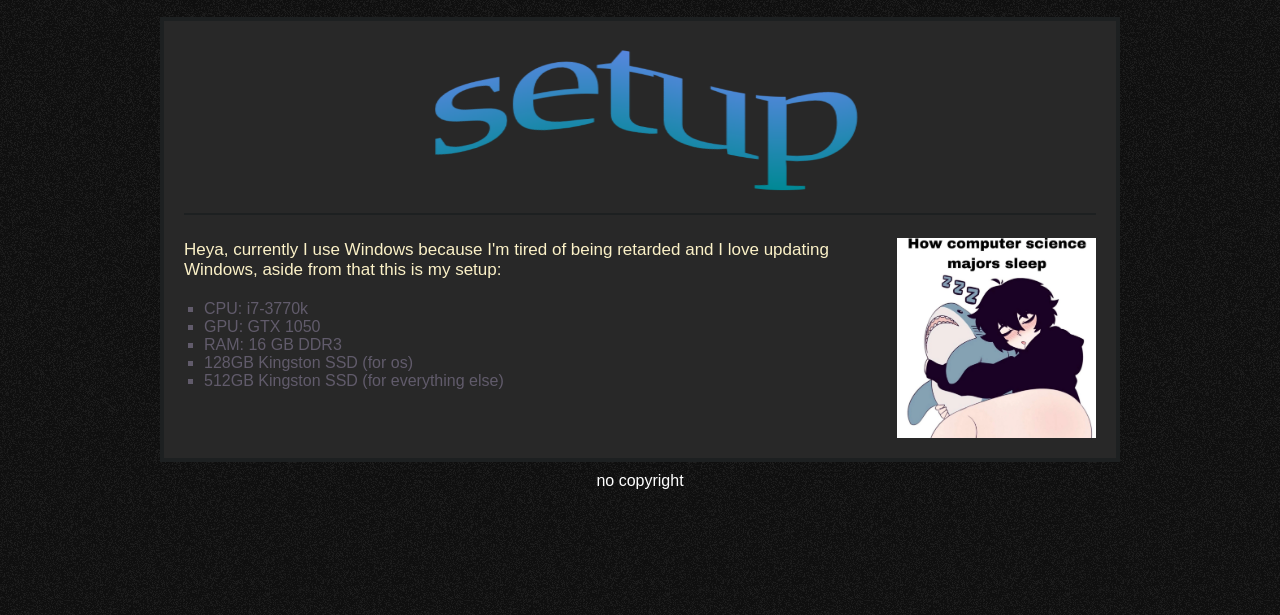
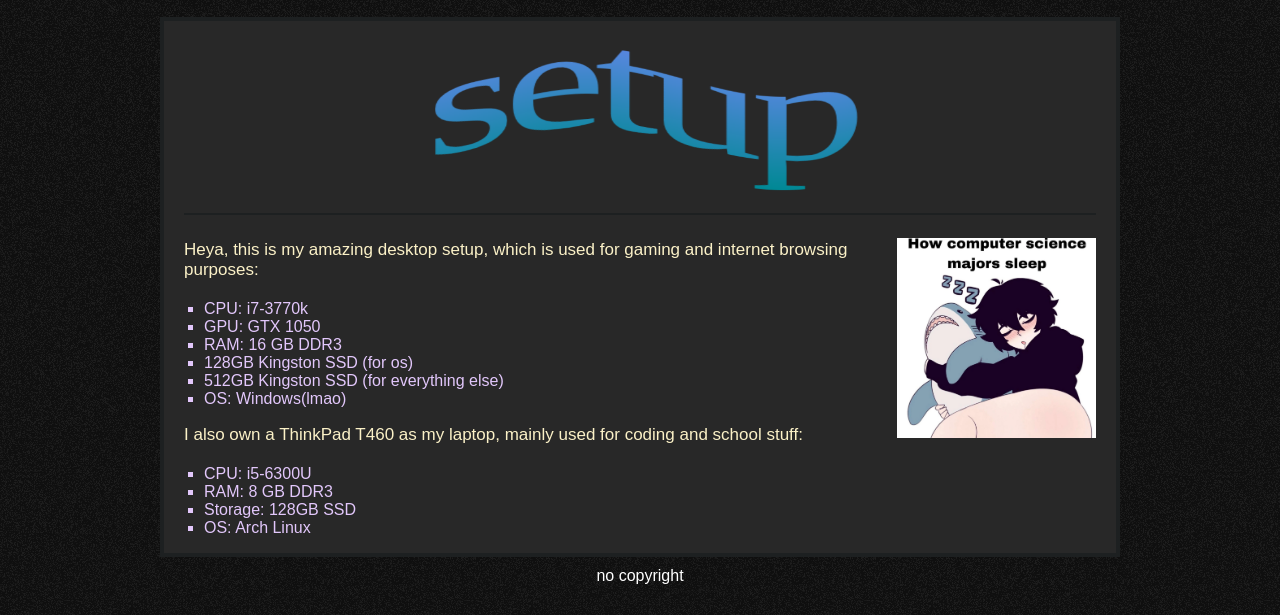
Before and after one commit to nembenike/lair, a plain HTML site: page setup.html in a window 1280 px wide. Shown: the part 298-913 px from the top of the page. Before the commit the page ends 818 px from the top, so only its background shows below. Drawn offline with Linux system fonts and the light colour scheme.

Commit message:
quick update

```diff
--- a/setup.html
+++ b/setup.html
@@ -30,8 +30,7 @@
                 <div class="monstrous">
                     <div class="lmao">
                         <p style="margin-bottom: 0px;">
-                            Heya, currently I use Windows because I'm tired of being retarded and I love updating
-                            Windows, aside from that this is my setup:
+                            Heya, this is my amazing desktop setup, which is used for gaming and internet browsing purposes:
                         </p>
                         <ul style="margin-top: 0px;">
                             <li>CPU: i7-3770k</li>
@@ -39,7 +38,16 @@
                             <li>RAM: 16 GB DDR3</li>
                             <li>128GB Kingston SSD (for os)</li>
                             <li>512GB Kingston SSD (for everything else)</li>
+                            <li>OS: Windows(lmao)</li>
                         </ul>
+                        <p style="margin-bottom: 0px;">
+                            I also own a ThinkPad T460 as my laptop, mainly used for coding and school stuff:
+                        </p>
+                        <ul style="margin-top: 0px;">
+                            <li>CPU: i5-6300U</li>
+                            <li>RAM: 8 GB DDR3</li>
+                            <li>Storage: 128GB SSD</li>
+                            <li>OS: Arch Linux</li>
                     </div>
                     <img class="monster" src="./static/img/how.png" alt="monster energy">
                 </div>
--- a/styles/style.css
+++ b/styles/style.css
@@ -75,6 +75,7 @@ p {
 ul, li {
     text-align: left;
     list-style-type: square;
+    color: #e2c7fb;
 }
 
 hr {
```
